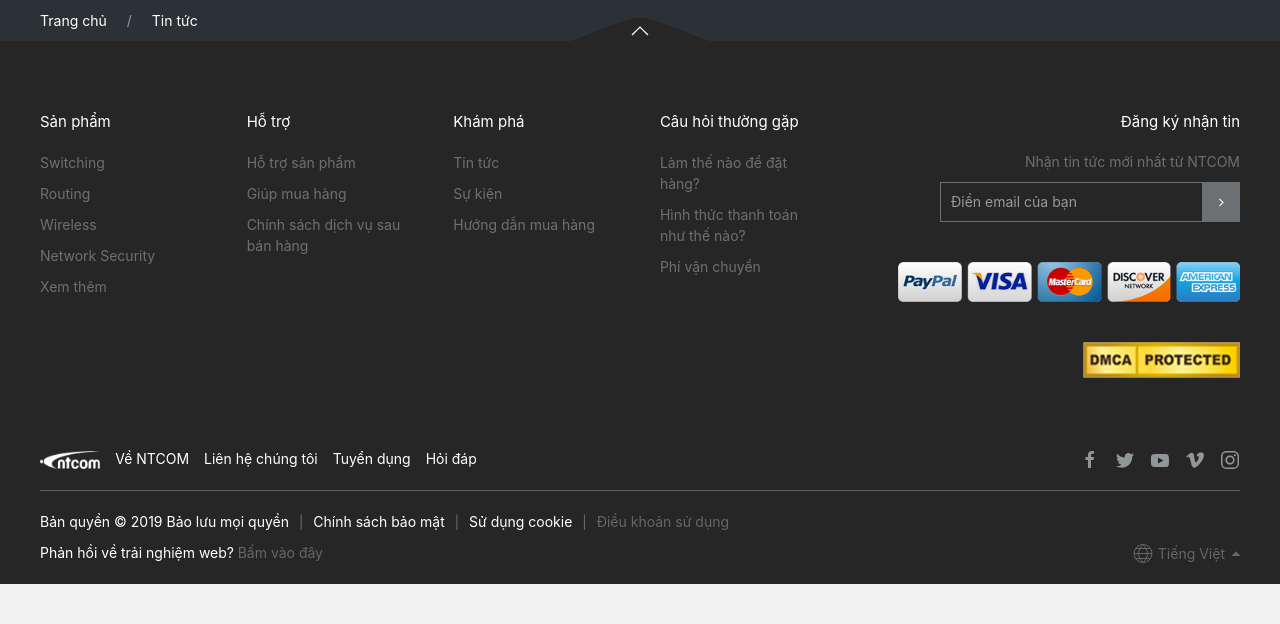
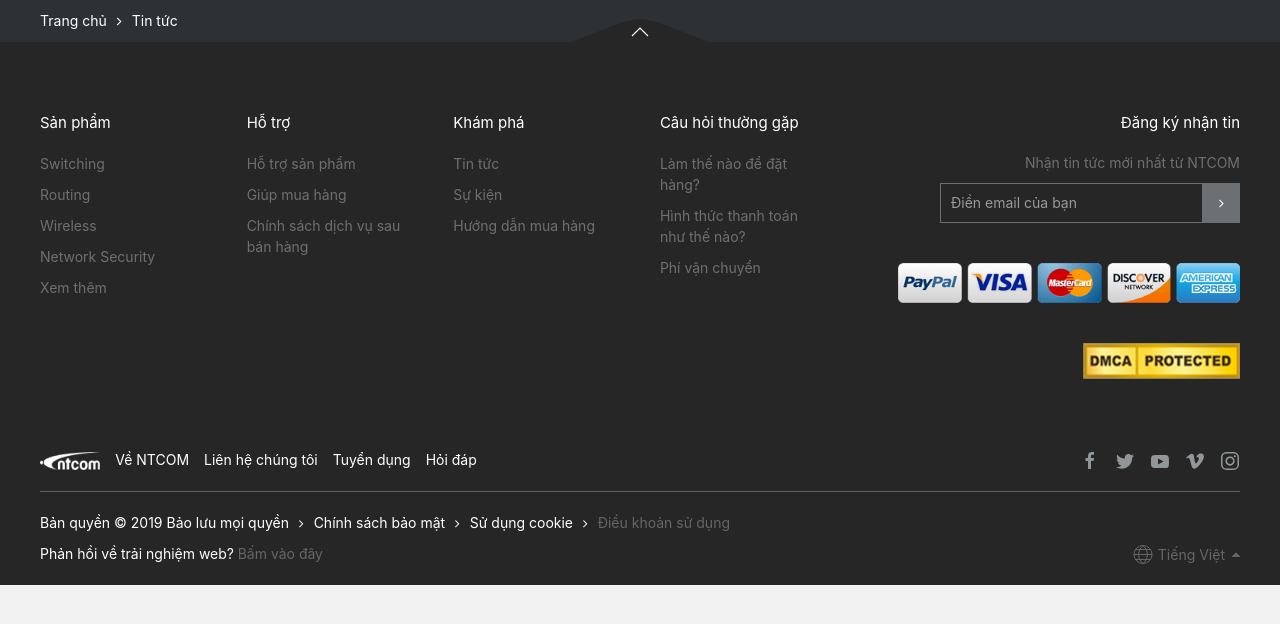
Before and after one commit to lemanhhai1310/ntcom, a PHP site: page /new-list.php in a window 1280 px wide. Shown: the part 80-704 px from the top of the page. Run offline with PHP 8.4, Linux system fonts and the light colour scheme; data that the repository does not hold is empty; some libraries are stand-ins or nearby versions.

Commit message:
update style breadcrumb

```diff
--- a/scss/_breadcrumb.scss
+++ b/scss/_breadcrumb.scss
@@ -4,6 +4,16 @@
 }
 .uk-breadcrumb{
   li{
+    &:nth-child(n+2){
+      &:not(.uk-first-column){
+        &:before{
+          content: "\f105";
+          font-family: FontAwesome;
+          margin: 0 10px;
+          color: #FFFFFF;
+        }
+      }
+    }
     a{
       color: #FFFFFF;
     }
```
Also changed, not shown: css/layout.css, 1 other file.
